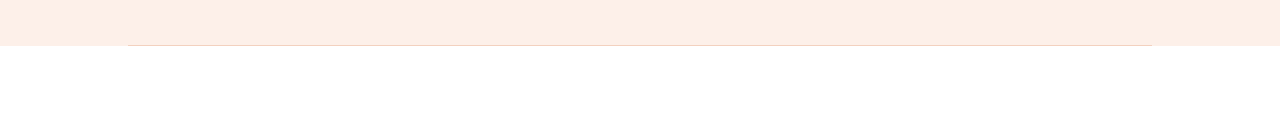
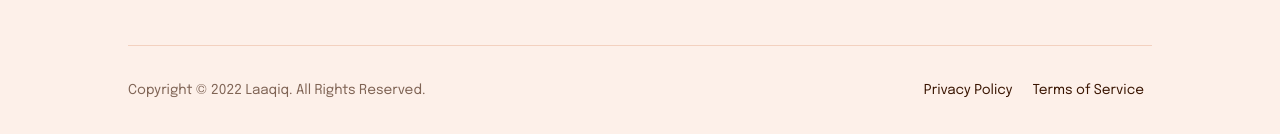
Before and after one commit to SAD0XER/Theemwiz-Home-Agency, a plain HTML site: page index.html in a window 1280 px wide. Shown: the part 7967-8101 px from the top of the page. Before the commit the page ends 8013 px from the top, so only its background shows below. Drawn offline with nearby package versions, Linux system fonts and the light colour scheme.

Commit message:
Done with Footer Section.
> Done with the development of Desktop view of website.

```diff
--- a/index.html
+++ b/index.html
@@ -552,6 +552,16 @@
                     </div>
                 </div>
             </div>
+
+            <footer>
+                <div class="footer-content">
+                    <p class="copyright-text">Copyright © 2022 Laaqiq. All Rights Reserved.</p>
+                    <div class="terms-and-privacy-box">
+                        <a href="#privacy-policy">Privacy Policy</a>
+                        <a href="#terms-of-service">Terms of Service</a>
+                    </div>
+                </div>
+            </footer>
         </div>
     </main>
 
--- a/style.css
+++ b/style.css
@@ -114,7 +114,6 @@ body {
 .hero-content {
     width: var(--width-50);
     display: flex;
-    flex-wrap: nowrap;
     flex-direction: column;
 }
 
@@ -216,7 +215,6 @@ About Section Styling
 .about-content {
     width: var(--width-50);
     display: flex;
-    flex-wrap: nowrap;
     flex-direction: column;
     justify-content: space-between;
     padding: 4rem 5rem;
@@ -534,7 +532,6 @@ Portfolio Section: Banner
     background-color: var(--primary-light-bg-clr);
     border-radius: 0.5rem;
     display: flex;
-    flex-wrap: nowrap;
 }
 
 .banner-content {
@@ -566,7 +563,6 @@ Portfolio Section: Banner
 .card-bg-container {
     display: flex;
     flex-direction: column;
-    flex-wrap: nowrap;
     justify-content: end;
     align-items: center;
 }
@@ -578,7 +574,6 @@ Portfolio Section: Banner
 .cloud-bg-box {
     display: flex;
     flex-direction: column;
-    flex-wrap: nowrap;
     justify-content: end;
 }
 
@@ -647,7 +642,6 @@ Portfolio Section: Our Team
 .carousel-arrow-box {
     display: flex;
     flex-direction: column;
-    flex-wrap: nowrap;
     justify-content: end;
 
     :hover {
@@ -792,7 +786,6 @@ FAQ Section
 .faq-content {
     width: var(--width-50);
     display: flex;
-    flex-wrap: nowrap;
     flex-direction: column;
     justify-content: start;
     color: var(--txt-dark);
@@ -940,7 +933,6 @@ select {
 .location-icon-box {
     display: flex;
     flex-direction: column;
-    flex-wrap: nowrap;
     justify-content: center;
 }
 
@@ -979,7 +971,6 @@ Sitemap Section
 .link-box {
     display: flex;
     flex-direction: column;
-    flex-wrap: nowrap;
 
     > a {
         text-decoration: none;
@@ -1005,3 +996,30 @@ Sitemap Section
     align-items: center;
     margin: 0 0.25rem;
 }
+
+/* ==============================
+Footer Section
+============================== */
+footer {}
+
+.footer-content {
+    display: flex;
+    justify-content: space-between;
+    padding: 2rem 0;
+}
+
+.copyright-text {
+    color: var(--txt-dark-gray);
+    font-size: var(--desc-fs);
+    line-height: 1.5rem;
+    margin: 0;
+}
+
+.terms-and-privacy-box a {
+    text-decoration: none;
+    color: var(--txt-dark);
+    font-size: var(--desc-fs);
+    line-height: 1.5rem;
+    letter-spacing: 0px;
+    margin: 0 0.5rem;
+}
```
